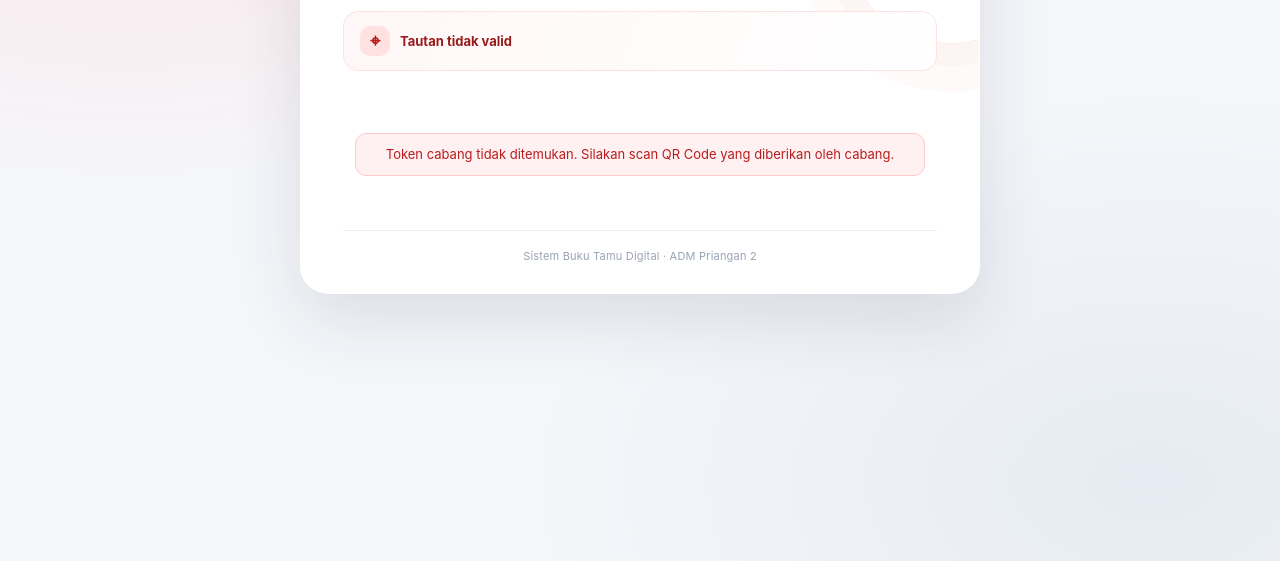
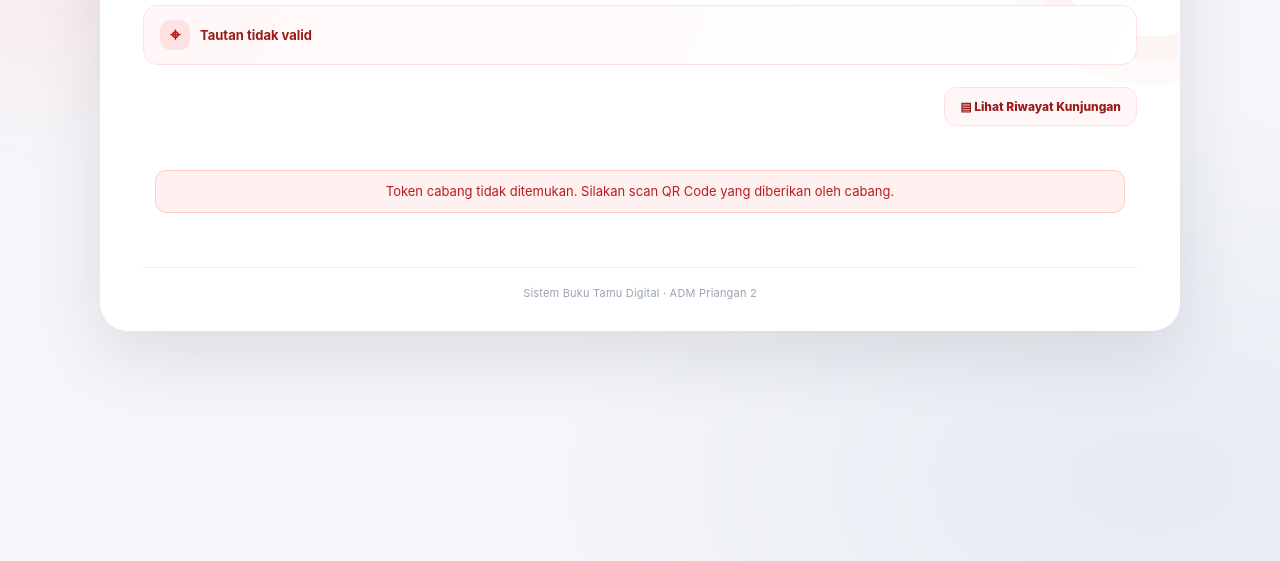
Before and after one commit to ANF99-stack/BUKU_TAMU, a plain HTML site: page index.html in a window 1280 px wide. Shown: the part 239-800 px from the top of the page. Drawn offline with Linux system fonts and the light colour scheme.

Commit message:
Update index.html

```diff
--- a/index.html
+++ b/index.html
@@ -7,8 +7,8 @@
 :root{--red:#b91c1c;--red-dark:#7f1d1d;--ink:#172033;--muted:#718096;--line:#e7eaf0;--surface:#fff;--soft:#fff7f7;--shadow:0 24px 70px rgba(31,41,55,.12)}
 *{box-sizing:border-box}
 html{min-height:100%;background:#f5f6fa}
-body{margin:0;min-height:100vh;padding:34px 18px;background:radial-gradient(ellipse at 10% 5%,rgba(254,226,226,.9),transparent 35%),radial-gradient(ellipse at 90% 90%,rgba(226,232,240,.8),transparent 38%),#f5f6fa;color:var(--ink);font-family:Inter,ui-sans-serif,system-ui,-apple-system,BlinkMacSystemFont,"Segoe UI",sans-serif;-webkit-font-smoothing:antialiased}
-.gb-public-page{width:100%;max-width:680px;margin:0 auto;padding:0}
+body{margin:0;min-height:100vh;padding:28px 18px;background:radial-gradient(ellipse at 10% 5%,rgba(254,226,226,.9),transparent 35%),radial-gradient(ellipse at 90% 90%,rgba(226,232,240,.8),transparent 38%),#f5f6fa;color:var(--ink);font-family:Inter,ui-sans-serif,system-ui,-apple-system,BlinkMacSystemFont,"Segoe UI",sans-serif;-webkit-font-smoothing:antialiased}
+.gb-public-page{width:100%;max-width:1080px;margin:0 auto;padding:0}
 .gb-public-card{position:relative;overflow:hidden;background:var(--surface);border:1px solid rgba(255,255,255,.9);border-radius:28px;padding:0 42px 30px;box-shadow:var(--shadow)}
 .gb-public-card:before{content:"";display:block;height:9px;margin:0 -42px 30px;background:linear-gradient(90deg,#7f1d1d,#dc2626 55%,#fb7185)}
 .gb-public-card:after{content:"";position:absolute;z-index:0;top:36px;right:-78px;width:210px;height:210px;border:1px solid rgba(185,28,28,.08);border-radius:50%;box-shadow:0 0 0 22px rgba(185,28,28,.025),0 0 0 48px rgba(185,28,28,.018);pointer-events:none}
@@ -45,12 +45,22 @@ body{margin:0;min-height:100vh;padding:34px 18px;background:radial-gradient(elli
 .gb-error{margin:12px 0 0;padding:11px 13px;border:1px solid #fecaca;border-radius:11px;background:#fff1f2;color:#b91c1c;font-size:13px;line-height:1.5}
 .gb-public-card footer{margin-top:26px!important;padding-top:18px;border-top:1px solid #eef0f4;color:#9aa3b2!important;font-size:11px!important;letter-spacing:.2px}
 @media(max-width:600px){body{padding:14px 10px;background:#f6f7fb}.gb-public-card{border-radius:21px;padding:0 21px 23px}.gb-public-card:before{height:7px;margin:0 -21px 23px}.gb-public-card:after{top:30px;right:-120px}.gb-public-card h1{margin-top:19px;font-size:29px}.gb-public-card>p{font-size:13px}.gb-public-branch{margin:20px 0;padding:12px}.gb-field{margin-bottom:16px}.gb-field input,.gb-field textarea{border-radius:12px}.gb-submit{min-height:51px}}
+
+
+
 @media(prefers-reduced-motion:reduce){*,*:before,*:after{scroll-behavior:auto!important;transition:none!important}}
+
+.gb-public-nav{position:relative;z-index:1;display:flex;justify-content:flex-end;margin:18px 0 4px}
+.gb-public-nav a{display:inline-flex;align-items:center;gap:8px;padding:11px 15px;border:1px solid #fee2e2;border-radius:12px;background:#fff7f7;color:#991b1b;text-decoration:none;font-size:12px;font-weight:800;transition:background .18s,transform .18s}
+.gb-public-nav a:hover{background:#fee2e2;transform:translateY(-1px)}
+@media(max-width:600px){.gb-public-nav{justify-content:stretch}.gb-public-nav a{width:100%;justify-content:center}}
+
 </style></head><body>
 <main class="gb-public-page"><section class="gb-public-card">
 <div class="gb-public-brand">ADM PRIANGAN 2 · BUKU TAMU DIGITAL</div>
 <h1>Form Buku Tamu</h1><p>Selamat datang. Silakan isi data kunjungan Anda. Data akan langsung tercatat setelah dikirim.</p>
 <div id="gb-public-branch" class="gb-public-branch">Memvalidasi link cabang…</div>
+<div class="gb-public-nav"><a id="gb-open-history" href="#">▤ Lihat Riwayat Kunjungan</a></div>
 <div id="gb-public-form-wrap" class="gb-loading">Mohon tunggu sebentar…</div>
 <footer style="text-align:center;color:#94a3b8;font-size:11px;margin-top:22px">Sistem Buku Tamu Digital · ADM Priangan 2</footer>
 </section></main>
@@ -87,6 +97,7 @@ const gbPost = async payload => {
     document.getElementById('gb-sign-undo')?.addEventListener('click',()=>{ctx.clearRect(0,0,canvas.width,canvas.height);gbHasSignature=false;});
   }
   window.gbSignatureData=()=>{const c=document.getElementById('gb-sign-canvas');return gbHasSignature&&c?c.toDataURL('image/png'):'';};
+
   async function gbStartPublic(){
     const token=(new URLSearchParams(location.search).get('token')||'').trim();
     const wrap=document.getElementById('gb-public-form-wrap');
```
